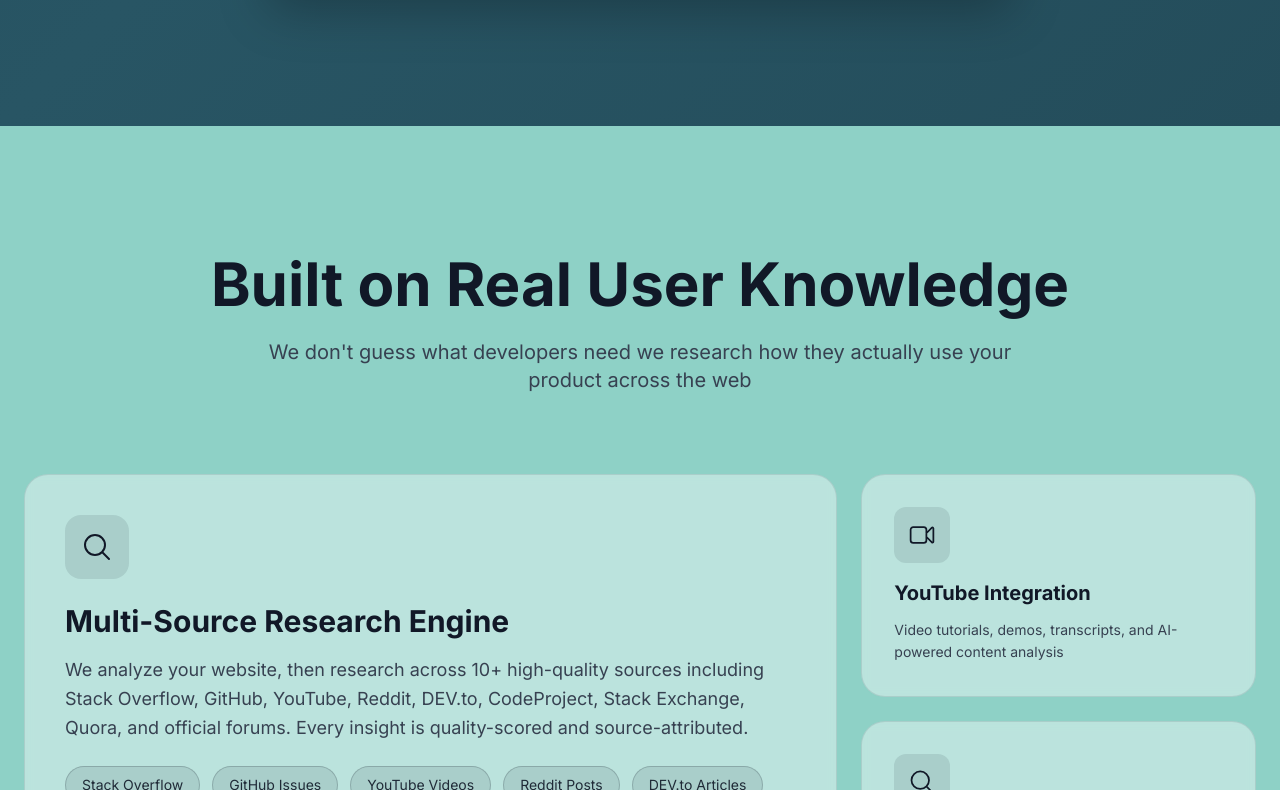
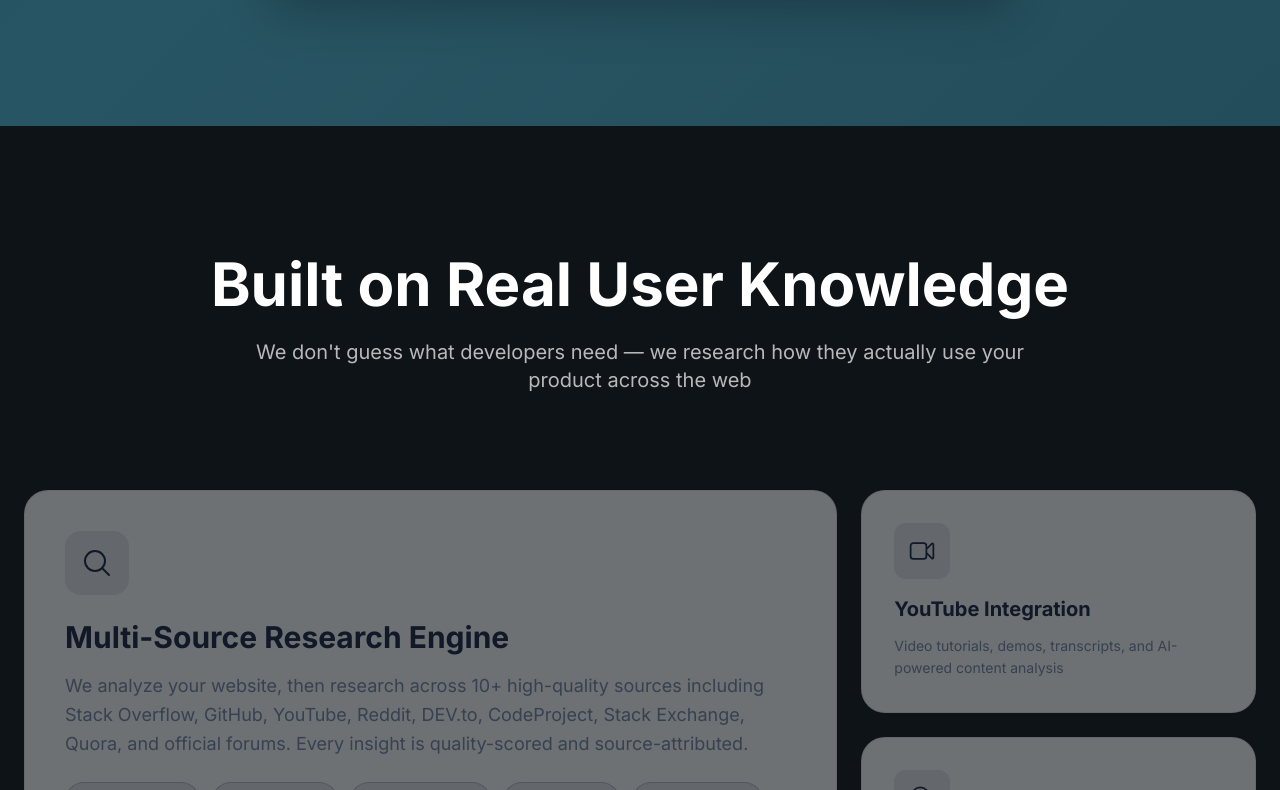
Before and after one commit to Alcatecablee/redoc, a React (Vite) app: page / in a window 1280 px wide. Shown: the part 3610-4400 px from the top of the page. Built offline with nearby package versions, Linux system fonts and the light colour scheme; the HTML template or start-up script is replaced by a standard one.

Commit message:
completionId: cgen-1fec8bb581d143038bb4b1de6271df72
cgen-1fec8bb581d143038bb4b1de6271df72

```diff
--- a/src/pages/Index.tsx
+++ b/src/pages/Index.tsx
@@ -634,20 +634,19 @@ const Index = () => {
         </section>
       )}
 
-      {/* Features Section - Rebuilt with Premium Design */}
+      {/* Features Section - Capability Showcase */}
       {!generatedDoc && (
-        <section id="features" className="relative overflow-hidden bg-[rgb(142,209,198)] py-24 lg:py-32">
-          {/* Animated Background */}
-          <div className="absolute inset-0 bg-grid-white/[0.03] opacity-40" />
+        <section id="features" className="relative overflow-hidden bg-[rgb(14,19,23)] py-24 lg:py-32">
+          <div className="absolute inset-0 bg-grid-white/[0.02] opacity-30" />
 
           <div className="relative container mx-auto px-6 max-w-7xl">
             {/* Header */}
-            <div className="text-center mb-20">
-              <h2 className="text-4xl md:text-5xl lg:text-6xl font-bold text-gray-900 mb-6 leading-tight">
+            <div className="text-center mb-24">
+              <h2 className="text-4xl md:text-5xl lg:text-6xl font-bold text-white mb-6 leading-tight">
                 Built on Real User Knowledge
               </h2>
-              <p className="text-xl text-gray-700 max-w-3xl mx-auto">
-                We don't guess what developers need we research how they actually use your product across the web
+              <p className="text-xl text-white/70 max-w-3xl mx-auto">
+                We don't guess what developers need — we research how they actually use your product across the web
               </p>
             </div>
 
```
